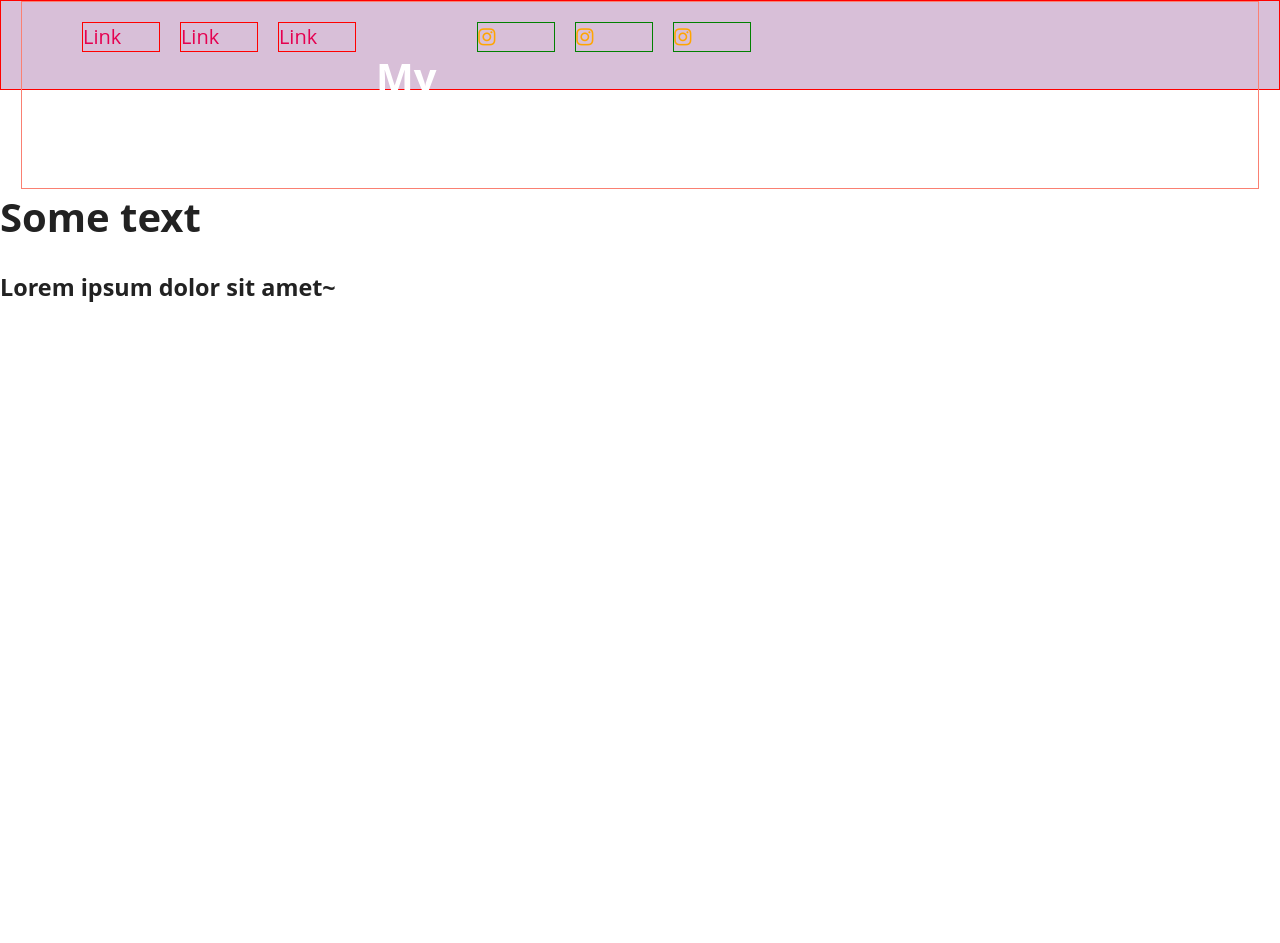
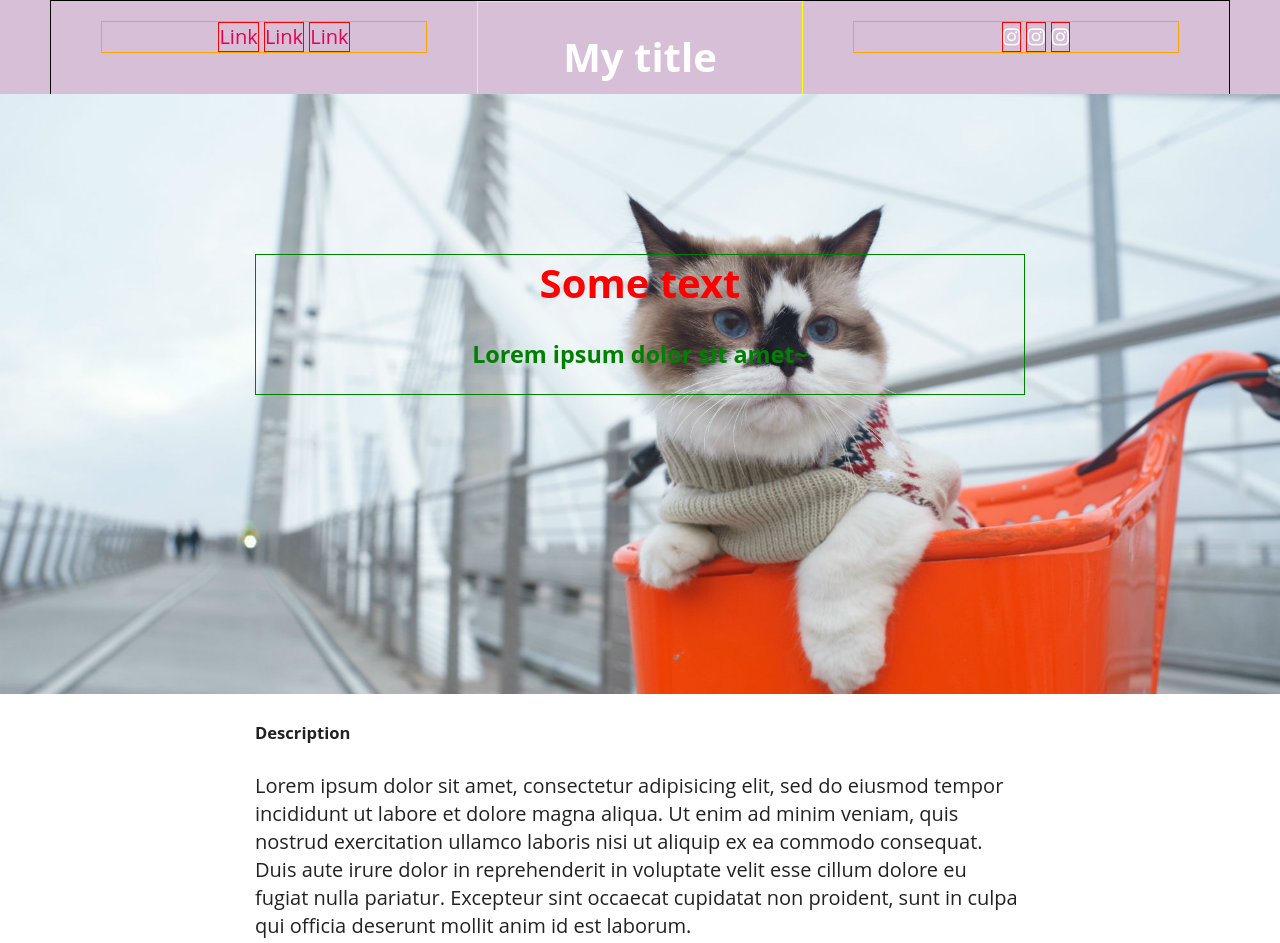
Before and after one commit to avocadobravado/css-week03, a plain HTML site: page index.html in a window 1280 px wide. Shown: the top 943 px of the page. Before the commit the page ends 800 px from the top, so only its background shows below. Drawn offline with nearby package versions, Linux system fonts and the light colour scheme.

Commit message:
Add HTML for the main section,styles for hero and nav

```diff
--- a/index.html
+++ b/index.html
@@ -55,10 +55,38 @@
 
     <!--HERO IMAGE-->
     <div class="hero">
-      <h1>Some text</h1>
-      <h3>Lorem ipsum dolor sit amet~</h3>
+      <div class="hero-wrapper">
+        <h1>Some text</h1>
+        <h3>Lorem ipsum dolor sit amet~</h3>
+      </div>
     </div>
     <!--HERO ENDS-->
 
+    <!--MAIN CONTENT-->
+    <main>
+      <div class="main-description">
+        <h5>Description</h5>
+        <p>Lorem ipsum dolor sit amet, consectetur adipisicing elit, sed do eiusmod tempor incididunt ut labore et dolore magna aliqua. Ut enim ad minim veniam, quis nostrud exercitation ullamco laboris nisi ut aliquip ex ea commodo consequat. Duis aute irure dolor in reprehenderit in voluptate velit esse cillum dolore eu fugiat nulla pariatur. Excepteur sint occaecat cupidatat non proident, sunt in culpa qui officia deserunt mollit anim id est laborum.</p>
+      </div><!--MAIN DESCRIPTION ENDS-->
+
+      <div class="main-text">
+        <p>Lorem ipsum dolor sit amet, consectetur adipisicing elit, sed do eiusmod tempor incididunt ut labore et dolore magna aliqua. Ut enim ad minim veniam, quis nostrud exercitation ullamco laboris nisi ut aliquip ex ea commodo consequat. Duis aute irure dolor in reprehenderit in voluptate velit esse cillum dolore eu fugiat nulla pariatur. Excepteur sint occaecat cupidatat non proident, sunt in culpa qui officia deserunt mollit anim id est laborum.</p>
+      </div><!--MAIN TEXT ENDS-->
+
+      <div class="main-gallery">
+        <div class="main-image">
+          <img src="" alt="">
+        </div>
+        <div class="main-image">
+          <img src="" alt="">
+        </div>
+        <div class="main-image">
+          <img src="" alt="">
+        </div>
+      </div><!--MAIN GALLERY ENDS-->
+    </main>
+
+
+
   </body>
 </html>
--- a/scss/abstracts/_mixins.scss
+++ b/scss/abstracts/_mixins.scss
@@ -1,6 +1,20 @@
 // -----------------------------------------------------------------------------
 // This file contains all application-wide Sass mixins.
 // -----------------------------------------------------------------------------
+
+// LI STYLES
+
+@mixin li-styles {
+  display: inline-block;
+  list-style-type: none;
+}
+
+// ALIGN TEXT
+
+@mixin align-text {
+  text-align: center;
+}
+
 
 /// Event wrapper
 /// @author Harry Roberts
--- a/scss/base/_base.scss
+++ b/scss/base/_base.scss
@@ -1,6 +1,12 @@
 // -----------------------------------------------------------------------------
 // This file contains very basic styles.
 // -----------------------------------------------------------------------------
+
+
+$neat-grid: (
+  columns: 12,
+  gutter: 50px,
+);
 
 /**
  * Set up a decent box model on the root element
--- a/scss/layout/_header.scss
+++ b/scss/layout/_header.scss
@@ -3,30 +3,35 @@
 // -----------------------------------------------------------------------------
 
 nav {
-  width: 100%;
-  height: 90px;
+  height: em(75);
   background-color: thistle;
   color: white;
-  margin: 0;
-  border: 1px solid red;
+  overflow: hidden;;
+  @include align-text;
+
   .nav-wrapper {
+    border: 1px solid black;
+    background-color: inherit;
+    width: 50%;
+    height: em(100);
+    @include clearfix;
     @include grid-column(12);
-    border: 1px solid salmon;
   }
-  .nav-links li {
-    @include grid-column(1);
-    display: inline-block;
-    list-style-type: none;
+
+  ul {
+    @include grid-column(4);
+    border: 1px solid orange;
+  }
+
+ li {
+    @include li-styles;
     border: 1px solid red;
+    padding: 0;
+    margin: 0;
   }
-  .nav-title {
-    @include grid-column(1);
-  }
-  .nav-icons li {
-    @include grid-column(1);
-    display: inline-block;
-    list-style-type: none;
-    border: 1px solid green;
-    color: orange;
+
+   .nav-title {
+    @include grid-column(4);
+        border: 1px solid yellow;
   }
 }
--- /dev/null
+++ b/scss/layout/_hero.scss
@@ -0,0 +1,27 @@
+//Hero styles//
+
+.hero {
+  height: 75vh;
+  background-size: cover;
+  background-repeat: no-repeat;
+  background-position: center;
+  background-image: url('../img/unsplash01.jpg');
+  position: relative;
+  // @include transform(skew(0deg, -2deg));
+  @include align-text;
+  margin: 0;
+  width: 100%;
+  .hero-wrapper {
+    margin-top: 20vh;
+    @include grid-column(8);
+    @include grid-push(2);
+    border: 1px solid green;
+  }
+  h1 {
+    color: red;
+    margin-top: 0;
+  }
+  h3 {
+    color: green;
+  }
+}
--- /dev/null
+++ b/scss/layout/_main-section.scss
@@ -0,0 +1,6 @@
+// Main section styling
+
+main {
+  @include grid-column(8);
+  @include grid-push(2);
+}
--- a/scss/main.scss
+++ b/scss/main.scss
@@ -22,6 +22,8 @@
 // 4. Layout-related sections
 @import
   'layout/header',
+  'layout/hero',
+  'layout/main-section',
   'layout/footer';
 
 // 5. Components
```
Also changed, not shown: css/main.css, 1 other file.
